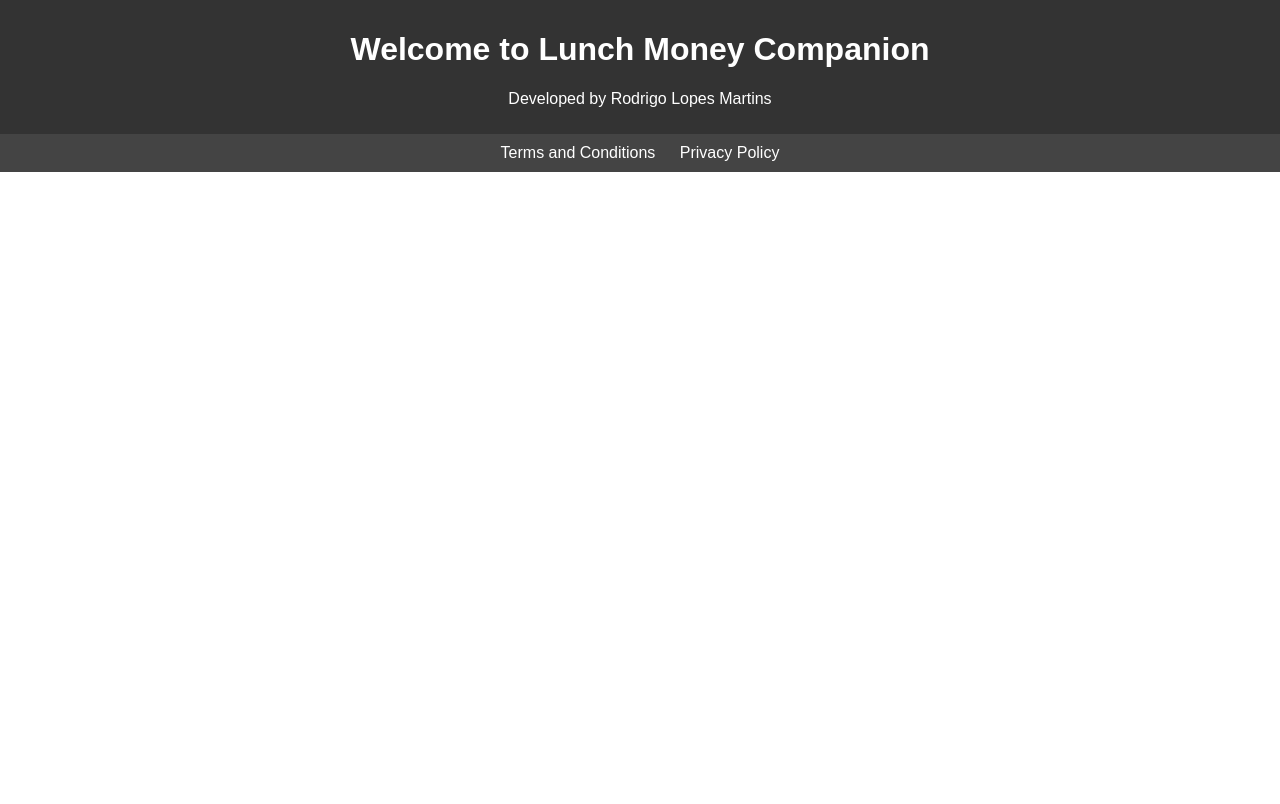
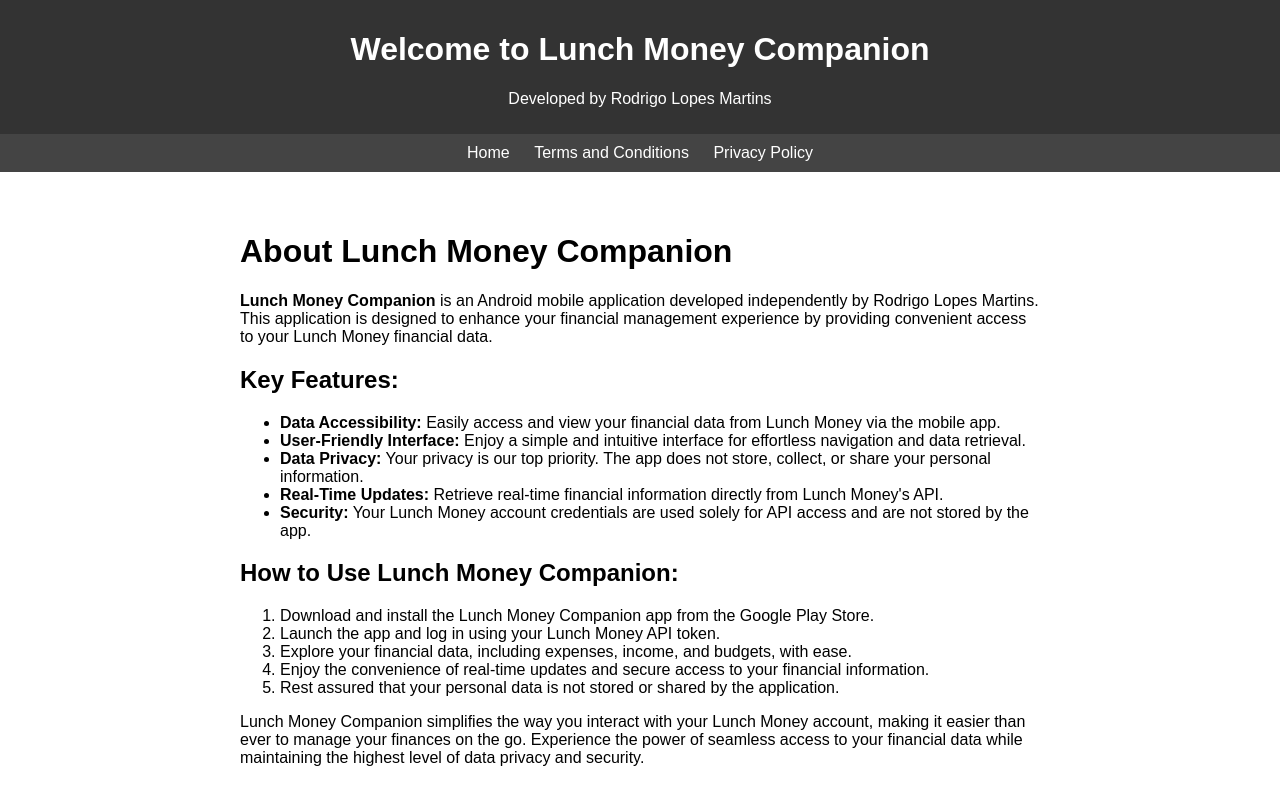
Before and after one commit to Rodrigolmti/lunch_money_companion, a plain HTML site: page docs/index.html in a window 1280 px wide. Drawn offline with Linux system fonts and the light colour scheme.

Commit message:
Updates to doc pages

```diff
--- a/docs/index.html
+++ b/docs/index.html
@@ -12,11 +12,52 @@
     <p>Developed by Rodrigo Lopes Martins</p>
 </header>
 <nav>
+    <a href="#">Home</a>
     <a href="terms.html">Terms and Conditions</a>
     <a href="policy.html">Privacy Policy</a>
 </nav>
 <div class="container">
-
+    <h1>About Lunch Money Companion</h1>
+    <p>
+        <strong>Lunch Money Companion</strong> is an Android mobile application developed
+        independently by Rodrigo Lopes Martins. This application is designed to enhance your
+        financial management experience by providing convenient access to your Lunch Money financial
+        data.
+    </p>
+    <h2>Key Features:</h2>
+    <ul>
+        <li><strong>Data Accessibility:</strong> Easily access and view your financial data from
+            Lunch Money via the mobile app.
+        </li>
+        <li><strong>User-Friendly Interface:</strong> Enjoy a simple and intuitive interface for
+            effortless navigation and data retrieval.
+        </li>
+        <li><strong>Data Privacy:</strong> Your privacy is our top priority. The app does not store,
+            collect, or share your personal information.
+        </li>
+        <li><strong>Real-Time Updates:</strong> Retrieve real-time financial information directly
+            from Lunch Money's API.
+        </li>
+        <li><strong>Security:</strong> Your Lunch Money account credentials are used solely for API
+            access and are not stored by the app.
+        </li>
+    </ul>
+    <h2>How to Use Lunch Money Companion:</h2>
+    <ol>
+        <li>Download and install the Lunch Money Companion app from the Google Play Store.</li>
+        <li>Launch the app and log in using your Lunch Money API token.</li>
+        <li>Explore your financial data, including expenses, income, and budgets, with ease.</li>
+        <li>Enjoy the convenience of real-time updates and secure access to your financial
+            information.
+        </li>
+        <li>Rest assured that your personal data is not stored or shared by the application.</li>
+    </ol>
+    <p>
+        Lunch Money Companion simplifies the way you interact with your Lunch Money account, making
+        it easier than ever to manage your finances on the go. Experience the power of seamless
+        access to your financial data while maintaining the highest level of data privacy and
+        security.
+    </p>
 </div>
 </body>
 </html>
```
Also changed, not shown: docs/policy.html (+28 -11 lines), docs/terms.html (+5 -0 lines).
